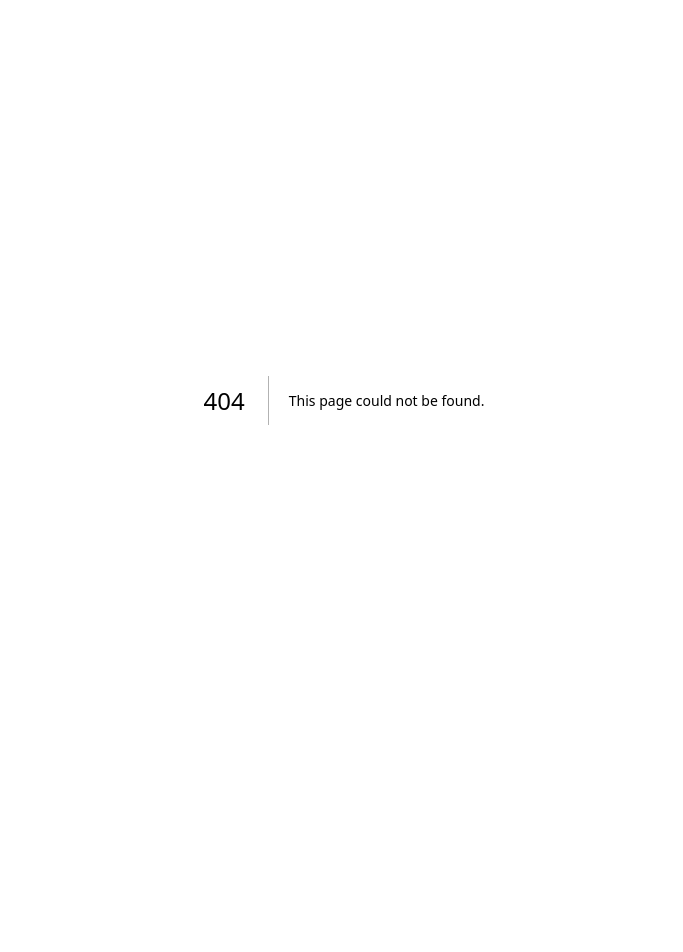
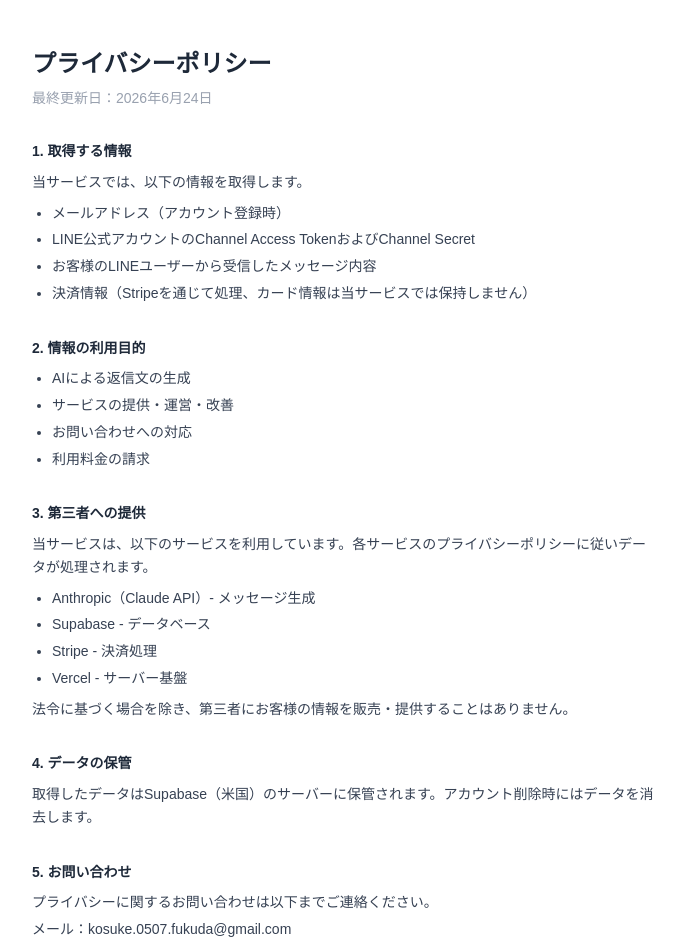
Before and after one commit to kosuke0507fukuda-tech/ai-sales-assist, a Next.js app: page /privacy in a window 1280 px wide. Before the commit this address had no page. Shown: the top 952 px of the page, without its empty margins (296-979 px from the left). Before the commit the page ends 800 px from the top, so only its background shows below. Built offline with nearby package versions, Linux system fonts and the light colour scheme.

Commit message:
Add landing page, legal, privacy policy

```diff
--- /dev/null
+++ b/app/legal/page.tsx
@@ -0,0 +1,29 @@
+export default function LegalPage() {
+  return (
+    <div className="min-h-screen bg-white max-w-2xl mx-auto px-6 py-12">
+      <h1 className="text-2xl font-bold text-gray-800 mb-8">特定商取引法に基づく表記</h1>
+      <table className="w-full text-sm border-collapse">
+        <tbody>
+          {[
+            ['販売業者', '福田煌介'],
+            ['運営責任者', '福田煌介'],
+            ['所在地', '東京都新宿区高田馬場'],
+            ['メールアドレス', 'kosuke.0507.fukuda@gmail.com'],
+            ['販売価格', '月額3,980円（税込）'],
+            ['お支払い方法', 'クレジットカード（Visa / Mastercard / American Express / JCB）'],
+            ['支払い時期', 'ご登録時および毎月の更新日に自動決済'],
+            ['サービス提供時期', 'お支払い完了後、即時ご利用いただけます'],
+            ['解約について', 'マイページよりいつでも解約可能。解約後は次回更新日まで利用できます。'],
+            ['返金について', 'サービスの性質上、原則として返金はお受けしておりません。ただし、サービス障害等の場合はご相談ください。'],
+            ['動作環境', 'LINE公式アカウント（Messaging API対応）が必要です'],
+          ].map(([label, value], i) => (
+            <tr key={i} className={i % 2 === 0 ? 'bg-gray-50' : 'bg-white'}>
+              <td className="border border-gray-200 px-4 py-3 font-medium text-gray-700 w-1/3 align-top">{label}</td>
+              <td className="border border-gray-200 px-4 py-3 text-gray-600">{value}</td>
+            </tr>
+          ))}
+        </tbody>
+      </table>
+    </div>
+  )
+}
--- a/app/page.tsx
+++ b/app/page.tsx
@@ -29,7 +29,17 @@ export default function Home() {
         <Link href="/auth" className="inline-block bg-blue-600 text-white text-lg px-8 py-4 rounded-xl hover:bg-blue-700 transition shadow-lg shadow-blue-200">
           無料で試す →
         </Link>
-        <p className="text-sm text-gray-400 mt-4">いつでも解約可能</p>
+        <p className="text-sm text-gray-400 mt-4">いつでも解約可能・設定5分</p>
+      </section>
+
+      {/* 信頼バッジ */}
+      <section className="border-y border-gray-100 py-6 px-6">
+        <div className="max-w-3xl mx-auto flex flex-wrap justify-center gap-8 text-sm text-gray-500">
+          <span className="flex items-center gap-2">🔒 Stripe決済（SSL暗号化）</span>
+          <span className="flex items-center gap-2">🤖 Claude（Anthropic）搭載</span>
+          <span className="flex items-center gap-2">📋 特定商取引法表記あり</span>
+          <span className="flex items-center gap-2">🇯🇵 日本人運営</span>
+        </div>
       </section>
 
       {/* 課題 */}
@@ -52,7 +62,7 @@ export default function Home() {
       {/* 解決策 */}
       <section className="bg-gray-50 px-6 py-16">
         <div className="max-w-4xl mx-auto">
-          <h2 className="text-2xl font-bold text-center text-gray-800 mb-12">AI Sales Assistが解決します</h2>
+          <h2 className="text-2xl font-bold text-center text-gray-800 mb-12">3ステップで自動化完了</h2>
           <div className="grid md:grid-cols-3 gap-8">
             {[
               { step: '1', title: 'ビジネス情報を登録', desc: 'あなたのサービス内容・よくある質問を入力するだけ' },
@@ -112,7 +122,52 @@ export default function Home() {
             <Link href="/auth" className="block w-full bg-blue-600 text-white py-3 rounded-xl font-medium hover:bg-blue-700 transition">
               今すぐ始める
             </Link>
+            <p className="text-xs text-gray-400 mt-3">Stripeによる安全な決済。いつでも解約可能。</p>
           </div>
+        </div>
+      </section>
+
+      {/* FAQ */}
+      <section className="px-6 py-16 max-w-2xl mx-auto">
+        <h2 className="text-2xl font-bold text-center text-gray-800 mb-10">よくある質問</h2>
+        <div className="space-y-6">
+          {[
+            {
+              q: 'LINEの設定は難しいですか？',
+              a: 'LINE Developersでチャンネルを作成し、トークンをコピペするだけです。手順は登録後のガイドで説明しています。',
+            },
+            {
+              q: 'AIがおかしな返信をしないか心配です',
+              a: 'セミオートモードを使えば、送信前に確認して承認できます。不安な方はまずセミオートからお試しください。',
+            },
+            {
+              q: '個人情報は安全ですか？',
+              a: 'データはSupabaseに暗号化して保管し、第三者への販売は一切行いません。決済はStripeを通じており、カード情報は当サービスでは保持しません。',
+            },
+            {
+              q: 'いつでも解約できますか？',
+              a: 'はい、マイページからいつでも解約できます。解約後は次回更新日まで利用可能です。',
+            },
+            {
+              q: 'どんなLINEアカウントで使えますか？',
+              a: 'LINE公式アカウント（Messaging API対応）が必要です。個人のLINEアカウントには対応していません。',
+            },
+          ].map((item, i) => (
+            <div key={i} className="border border-gray-200 rounded-xl p-6">
+              <h3 className="font-medium text-gray-800 mb-2">Q. {item.q}</h3>
+              <p className="text-gray-500 text-sm">A. {item.a}</p>
+            </div>
+          ))}
+        </div>
+      </section>
+
+      {/* 運営者情報 */}
+      <section className="bg-gray-50 px-6 py-10">
+        <div className="max-w-2xl mx-auto text-center">
+          <p className="text-sm text-gray-500">
+            運営者：福田煌介（東京都新宿区）<br />
+            お問い合わせ：<a href="mailto:kosuke.0507.fukuda@gmail.com" className="text-blue-600 hover:underline">kosuke.0507.fukuda@gmail.com</a>
+          </p>
         </div>
       </section>
 
@@ -126,8 +181,10 @@ export default function Home() {
       </section>
 
       {/* フッター */}
-      <footer className="border-t border-gray-100 px-6 py-8 text-center text-sm text-gray-400">
-        <p>© 2026 AI Sales Assist</p>
+      <footer className="border-t border-gray-100 px-6 py-8 text-center text-sm text-gray-400 space-x-4">
+        <span>© 2026 AI Sales Assist</span>
+        <Link href="/legal" className="hover:text-gray-600">特定商取引法に基づく表記</Link>
+        <Link href="/privacy" className="hover:text-gray-600">プライバシーポリシー</Link>
       </footer>
     </div>
   )
--- /dev/null
+++ b/app/privacy/page.tsx
@@ -0,0 +1,54 @@
+export default function PrivacyPage() {
+  return (
+    <div className="min-h-screen bg-white max-w-2xl mx-auto px-6 py-12">
+      <h1 className="text-2xl font-bold text-gray-800 mb-2">プライバシーポリシー</h1>
+      <p className="text-sm text-gray-400 mb-8">最終更新日：2026年6月24日</p>
+
+      <div className="space-y-8 text-sm text-gray-700 leading-relaxed">
+        <section>
+          <h2 className="font-bold text-gray-800 mb-2">1. 取得する情報</h2>
+          <p>当サービスでは、以下の情報を取得します。</p>
+          <ul className="list-disc ml-5 mt-2 space-y-1">
+            <li>メールアドレス（アカウント登録時）</li>
+            <li>LINE公式アカウントのChannel Access TokenおよびChannel Secret</li>
+            <li>お客様のLINEユーザーから受信したメッセージ内容</li>
+            <li>決済情報（Stripeを通じて処理、カード情報は当サービスでは保持しません）</li>
+          </ul>
+        </section>
+
+        <section>
+          <h2 className="font-bold text-gray-800 mb-2">2. 情報の利用目的</h2>
+          <ul className="list-disc ml-5 space-y-1">
+            <li>AIによる返信文の生成</li>
+            <li>サービスの提供・運営・改善</li>
+            <li>お問い合わせへの対応</li>
+            <li>利用料金の請求</li>
+          </ul>
+        </section>
+
+        <section>
+          <h2 className="font-bold text-gray-800 mb-2">3. 第三者への提供</h2>
+          <p>当サービスは、以下のサービスを利用しています。各サービスのプライバシーポリシーに従いデータが処理されます。</p>
+          <ul className="list-disc ml-5 mt-2 space-y-1">
+            <li>Anthropic（Claude API）- メッセージ生成</li>
+            <li>Supabase - データベース</li>
+            <li>Stripe - 決済処理</li>
+            <li>Vercel - サーバー基盤</li>
+          </ul>
+          <p className="mt-2">法令に基づく場合を除き、第三者にお客様の情報を販売・提供することはありません。</p>
+        </section>
+
+        <section>
+          <h2 className="font-bold text-gray-800 mb-2">4. データの保管</h2>
+          <p>取得したデータはSupabase（米国）のサーバーに保管されます。アカウント削除時にはデータを消去します。</p>
+        </section>
+
+        <section>
+          <h2 className="font-bold text-gray-800 mb-2">5. お問い合わせ</h2>
+          <p>プライバシーに関するお問い合わせは以下までご連絡ください。</p>
+          <p className="mt-1">メール：kosuke.0507.fukuda@gmail.com</p>
+        </section>
+      </div>
+    </div>
+  )
+}
```
